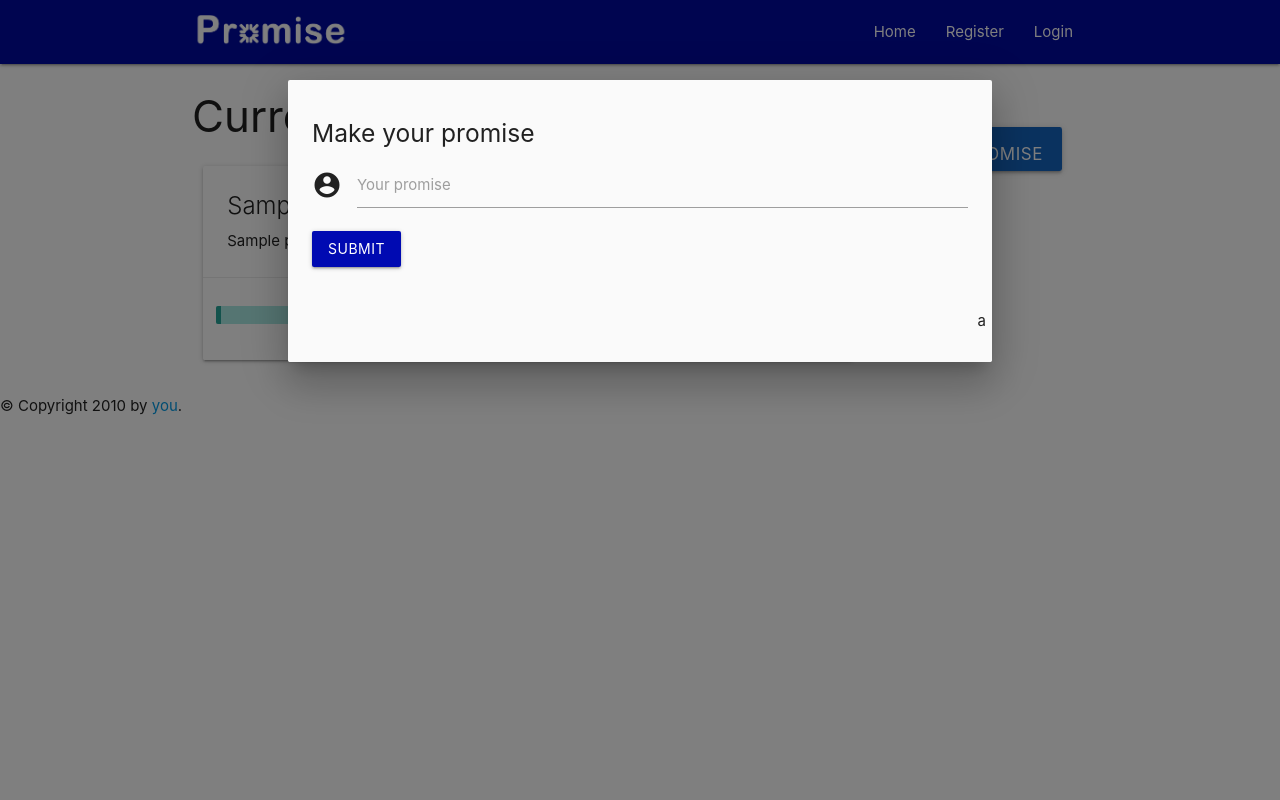
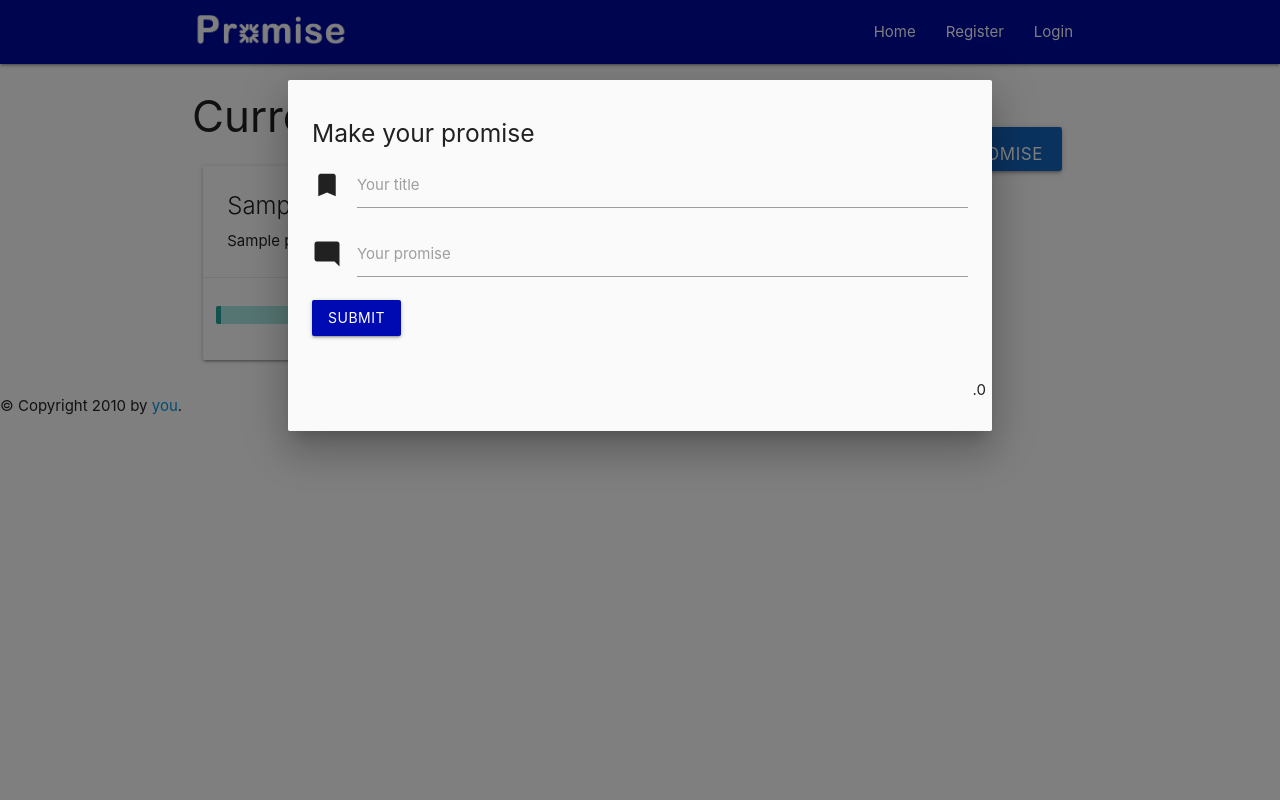
Before and after one commit to finaud/rbs-hackathon, a Flask app: template templates/promises/main.html in a window 1280 px wide, after a click that opens the changed part. Run offline with Flask 2, Linux system fonts and the light colour scheme; the template is opened without the code that fills it: most values are stand-ins (such as "Sample title", 1, 10 or a date in 2020).

Commit message:
form field added

```diff
--- a/templates/index.html
+++ b/templates/index.html
@@ -45,6 +45,6 @@
           </div>
         </div>
       </div>
-
+    </div>
     </div>
 {% endblock %}
--- a/templates/promises/main.html
+++ b/templates/promises/main.html
@@ -1,9 +1,9 @@
 {% extends "layout.html" %}
 
 {% block content %}
-    <script> $(document).ready(function(){
-    $('.modal').modal();
-  });</script>
+    <script> $(document).ready(function () {
+        $('.modal').modal();
+    });</script>
     <h3>Current Promises</h3>
 
     {% if len==0 %}
@@ -42,16 +42,22 @@
             <h5>Make your promise</h5>
             <form id="promise_form" action="{{ url_for('create_promise') }}" method=post enctype="multipart/form-data">
                 <div class="input-field ">
-                    <i class="material-icons prefix">account_circle</i>
+                    <i class="material-icons prefix">bookmark</i>
+                    <input type="text" name="title" id="id_title" value=""
+                           size="50"/>
+                    <label for="id_title">Your title</label>
+                </div>
+                <div class="input-field ">
+                    <i class="material-icons prefix">mode_comment</i>
                     <input type="text" name="promise" id="id_promise" value=""
-                              size="100"/>
+                           size="100"/>
                     <label for="id_promise">Your promise</label>
                 </div>
                 <button class="btn waves-effect waves-light">Submit</button>
             </form>
         </div>
-     <div class="modal-footer" id="modal_footer">
-            a
+        <div class="modal-footer" id="modal_footer">
+            .0
         </div>
     </div>
 
```
Also changed, not shown: static/js/promise.js (line endings or trailing spaces).
